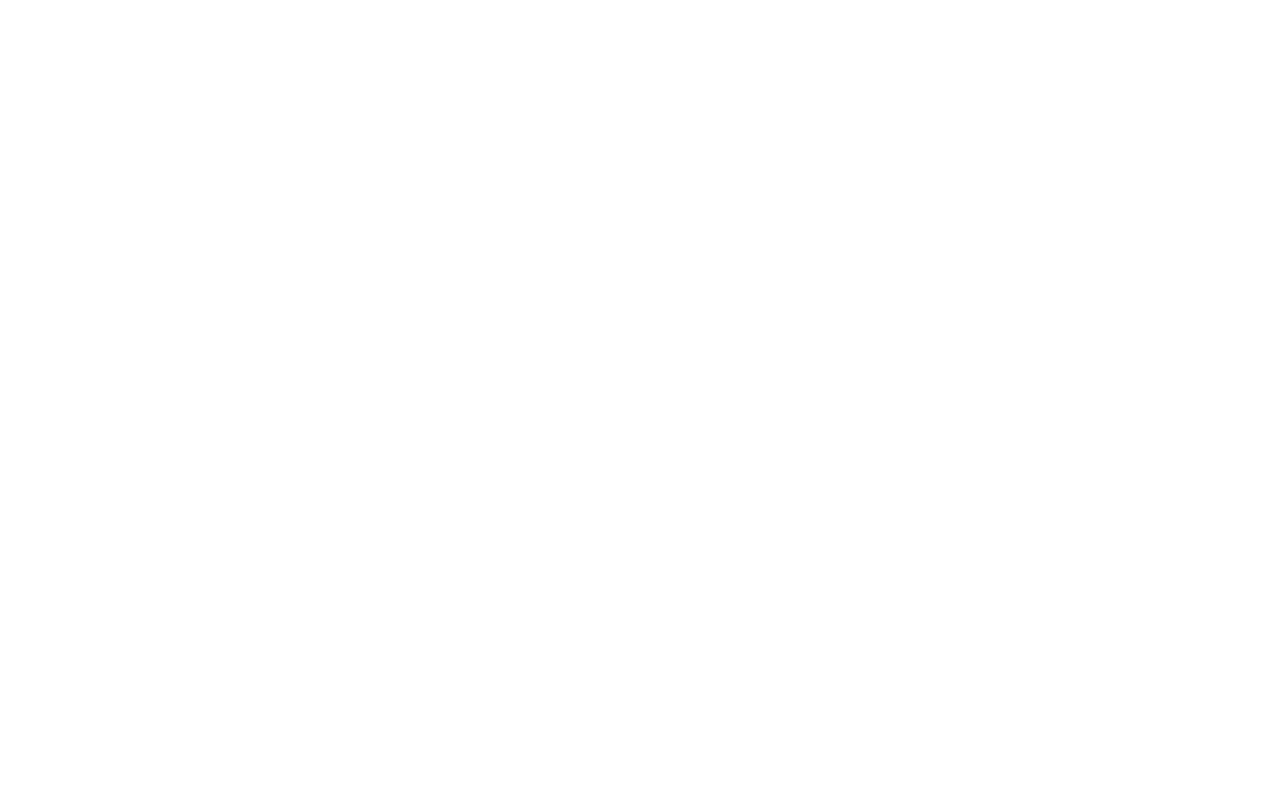
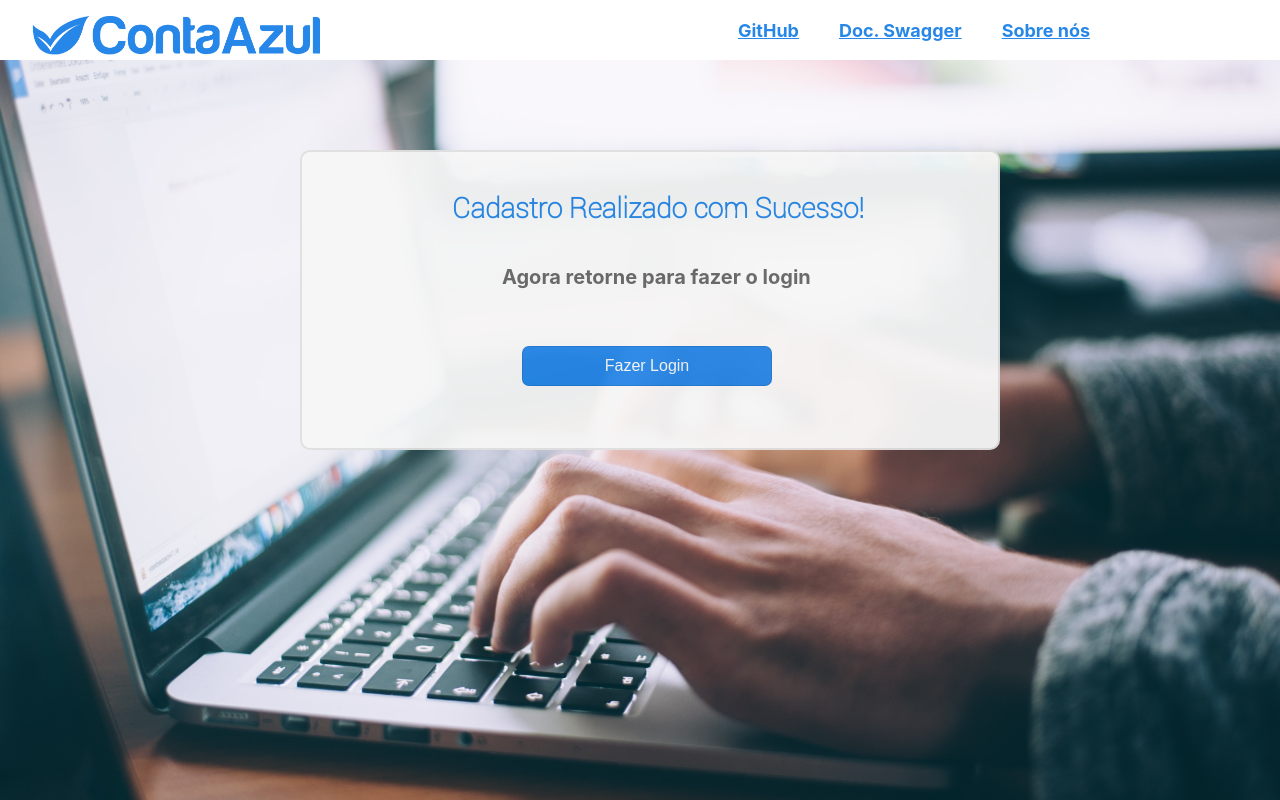
Before and after one commit to Melissa-gomes/Central-de-erros-front-end, a React (Create React App) app: page /successfulCad in a window 1280 px wide. Built offline with nearby package versions, Linux system fonts and the light colour scheme.

Commit message:
pagina de cadastrado com sucesso + implementaçao de logica

```diff
--- a/src/App.js
+++ b/src/App.js
@@ -2,12 +2,14 @@ import './App.css';
 import { Route, Switch } from 'react-router-dom';
 import Login from './Pages/login';
 import Cadastro from './Pages/PageCad';
+import successfulCad from './Pages/successfulCad';
 
 function App() {
     return (
         <Switch>
             <Route exact path="/" component={ Login } />
             <Route exact path="/cadastro" component={ Cadastro } />
+            <Route exact path="/successfulCad" component={ successfulCad } />
         </Switch>
     );
 }
--- a/src/Pages/PageCad.js
+++ b/src/Pages/PageCad.js
@@ -9,10 +9,12 @@ class Cadastro extends React.Component {
     this.state = {
       name: '',
       email: '',
-      senha: ''
+      senha: '',
+      formError: false,
     }
     this.handleChange = this.handleChange.bind(this);
     this.submitFetch = this.submitFetch.bind(this);
+    this.redirecionamento = this.redirecionamento.bind(this);
   }
 
   handleChange({ target }) {
@@ -33,8 +35,22 @@ class Cadastro extends React.Component {
     }
 
     return fetch('http://localhost:8080/users', myInit)
-    .then((response) => console.log('PARABENS DEU TOD CERTO -----',response.json()))
+    .then((response) => {
+      console.log(response);
+      if(response.ok) {
+        response.json()
+        this.redirecionamento()
+      } else {
+        this.setState({ formError: true })
+      }
+    } )
     .catch((error) => console.log(`deu algum erro: ${error}`));
+  }
+
+  redirecionamento() {
+    return(
+      this.props.history.push('/successfulCad')
+    )
   }
 
   render(){
@@ -73,6 +89,7 @@ class Cadastro extends React.Component {
             className="inputLogin"
             onChange={ this.handleChange }
           />
+          { this.state.formError && <span className="span">Todos os campos precisam ser preenchidos</span> }
           <button
             type="button"
             className="button"
--- a/src/Pages/cad.css
+++ b/src/Pages/cad.css
@@ -77,3 +77,9 @@ border-radius: 5px;
   margin-bottom: 20px;
   margin-left: 30px;
 }
+
+.span {
+  color: red;
+  font-size: 15px;
+  margin-left: 55px;
+}
--- /dev/null
+++ b/src/Pages/successCad.css
@@ -0,0 +1,56 @@
+.bodyS {
+  height: 100%;
+  margin: 0%;
+  background-image: url('../imgs/res.jpg');
+  background-repeat: no-repeat;
+  background-size: cover;
+  background-position: center 40%;
+  width: 100vw;
+  height: 100vh;
+}
+
+.abc {
+  position: absolute;
+  width: 700px;
+  height: 300px;
+  left: 300px;
+  top: 150px;
+  background: #F7F7F7;
+  opacity: 0.95;
+  border: 2px solid #E0E0E0;
+  box-sizing: border-box;
+  border-radius: 10px;
+}
+
+@font-face {
+  font-family: Roboto;
+  src: url('./Roboto-Thin.ttf');
+}
+
+.h2 {
+  margin-left: 150px;
+  margin-top: 40px;
+  color: #2687E8;
+  font-family: Roboto;
+  font-size: 28px;
+}
+
+.h4 {
+  margin-left: 200px;
+  margin-top: 40px;
+  font-size: 20px;
+  color: #656565;
+}
+
+.abc button {
+  height: 40px;
+  width: 250px;
+  color: #F6F6F6;
+  font-size: 16px;
+  background-color: #2687E8;
+  border: 1px solid rgba(0, 0, 0, 0.1);
+  border-radius: 7px;
+  margin-left: 220px;
+  margin-bottom: 15px;
+  margin-top: 30px;
+}
--- /dev/null
+++ b/src/Pages/successfulCad.js
@@ -0,0 +1,36 @@
+import React from  'react';
+import './successCad.css';
+import Header from '../components/header';
+import abgg from '../imgs/abgg.png';
+
+class successfulCad extends React.Component {
+  constructor(props) {
+    super(props);
+
+    this.redirecionamento = this.redirecionamento.bind(this);
+  }
+
+  redirecionamento() {
+    return(
+      this.props.history.push('/')
+    )
+  }
+
+  render(){
+    return(
+      <div className="bodyS">
+        <Header />
+        <img className="logo" src={abgg} />
+        <div className="abc">
+          <h2 className="h2">Cadastro Realizado com Sucesso!</h2>
+          <h4 className="h4">Agora retorne para fazer o login</h4>
+          <button
+            onClick={ this.redirecionamento }
+          >Fazer Login</button>
+        </div>
+      </div>
+    )
+  }
+}
+
+export default successfulCad;
```
Also changed, not shown: src/imgs/res.jpg (added).
